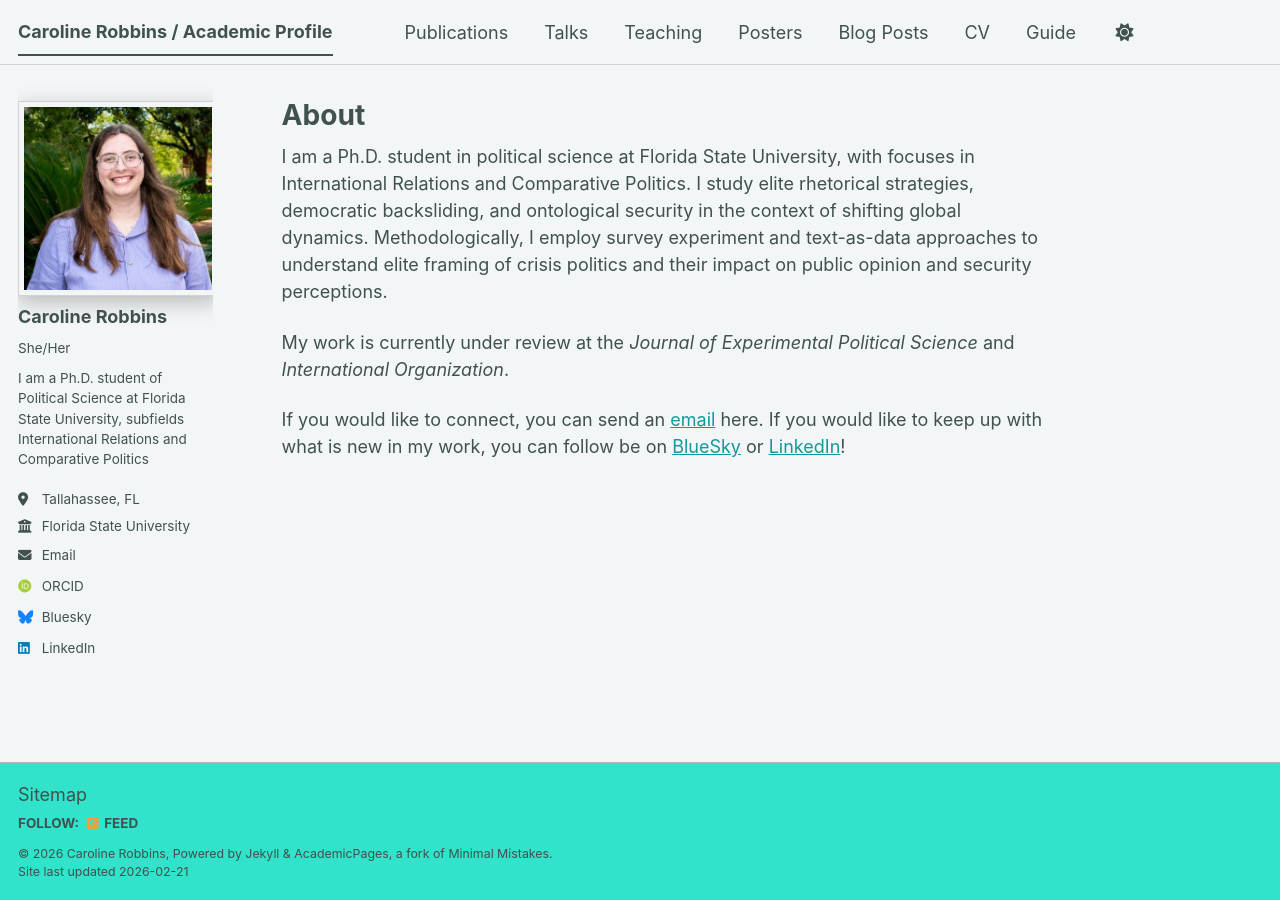
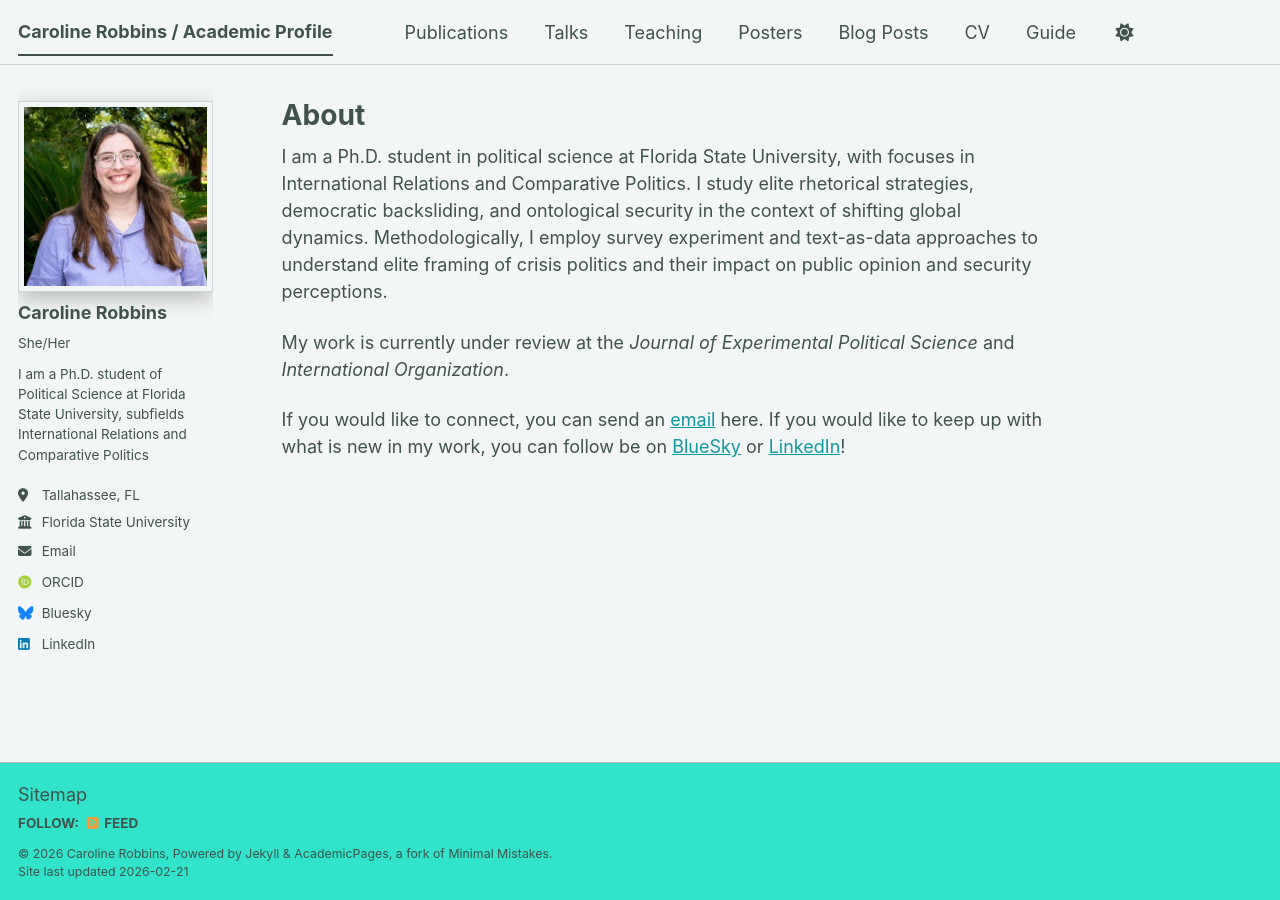
Before and after one commit to crobbinsphd/crobbinsphd.github.io, a Jekyll site: the page built from _pages/about.md, in a window 1280 px wide. Built offline with Jekyll 4.4.1, drawn with Linux system fonts in a browser that asks for light colours; some web fonts are replaced; a script bundle is joined from its source files by our own code; library files that are not in the unit come from our copies.

Commit message:
Update main.scss

```diff
--- a/assets/css/main.scss
+++ b/assets/css/main.scss
@@ -51,18 +51,6 @@
   border-radius: 0 !important;
 }
 
-.author__avatar {
-  width: 200px;
-  border-radius: 0 !important;
-  overflow: visible !important;
-}
-
-.author__avatar img {
-  width: 100%;
-  height: auto;
-  border-radius: 0 !important;
-}
-
 .author__avatar img {
   border-radius: 0 !important;
   width: 220px;
```
